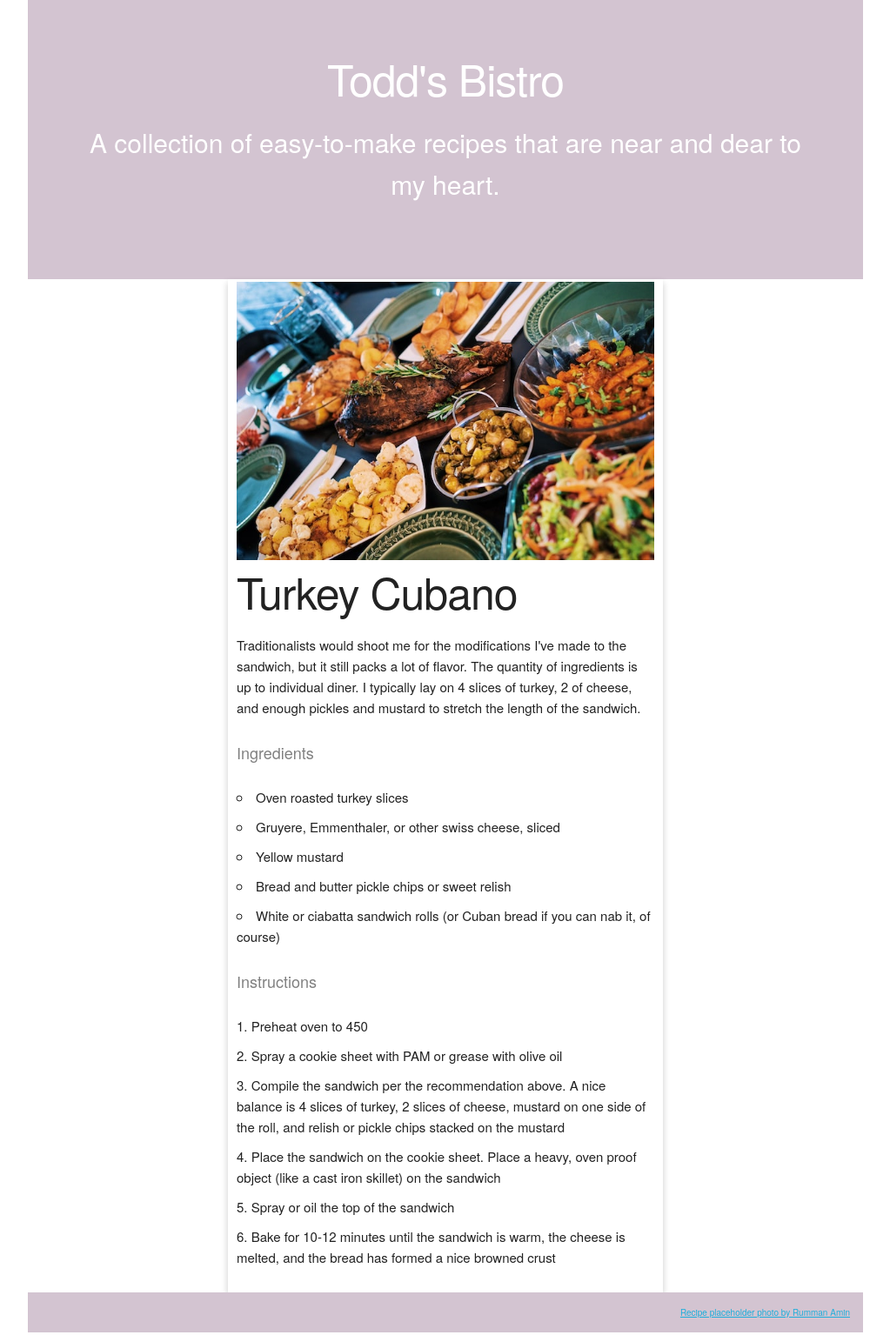
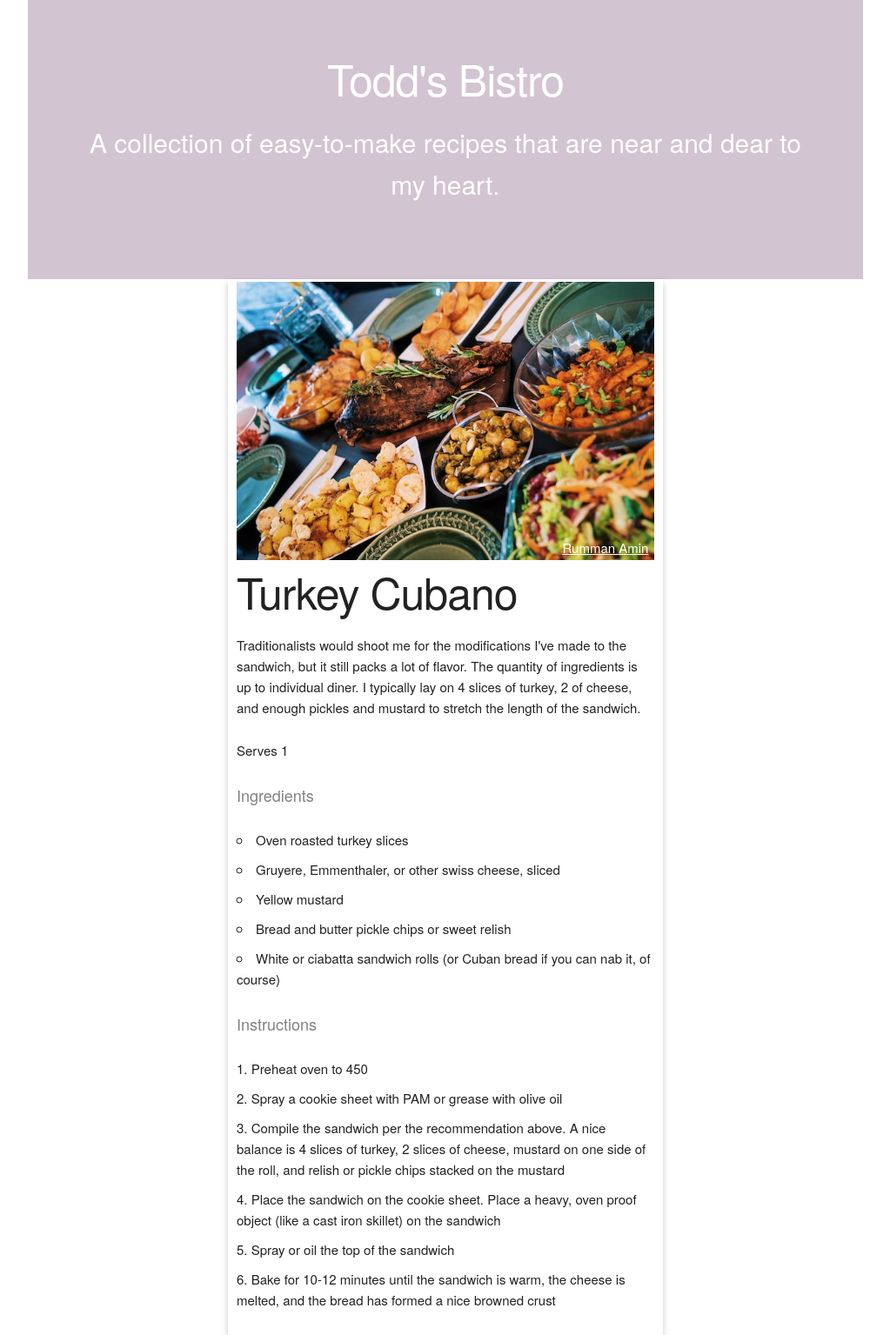
Before and after one commit to trbittner/recipes, a Jekyll site: the page built from index.html, in a window 1280 px wide. Shown: the whole page at 87% size, without its empty margins (128-1151 px from the left). Built offline with Jekyll 4.4.1, drawn with Linux system fonts in a browser that asks for light colours.

Commit message:
Repositioned the attribution link to coincide with the image placement.

```diff
--- a/assets/css/recipe.css
+++ b/assets/css/recipe.css
@@ -27,12 +27,13 @@
   font-size: 30px;
 }
 
-.footer {
-  left: 0;
-  bottom: 0;
-  padding: 15px;
-  background: #d3c4d1ff;
-  color: #777777;
-  text-align: right;
-  font-size: 10px;
+.image-div {
+  position: relative;
 }
+
+.placeholder-image {
+  position: absolute;
+  top:90%;
+  left:78%;
+  color: white;
+}
--- a/index.html
+++ b/index.html
@@ -13,12 +13,18 @@ title: home
                 <p>A collection of easy-to-make recipes that are near and dear to my heart.</p>
             </div>
             <div class="card">
-                <img src="assets/images/recipe-placeholder.jpg" alt="Recipe Placeholder" style="width:100%">
+                <div class="image-div">
+                    <img src="assets/images/recipe-placeholder.jpg" alt="Recipe Placeholder" style="width:100%">
+                    <a class="placeholder-image" href="https://unsplash.com/photos/nKs-oXRGGEg">Rumman Amin</a>
+                </div>
                 <h1>Turkey Cubano</h1>
                 <p>
                     Traditionalists would shoot me for the modifications I've made to the sandwich, but it still packs a lot of flavor.
                     The quantity of ingredients is up to individual diner.  I typically lay on 4 slices of turkey, 2 of cheese, and enough
                     pickles and mustard to stretch the length of the sandwich.
+                </p>
+                <p class="servings">
+                    Serves 1
                 </p>
                 <p class="title">Ingredients</p>
                 <ul>
@@ -39,9 +45,6 @@ title: home
                     <li>Bake for 10-12 minutes until the sandwich is warm, the cheese is melted, and the bread has formed a nice browned crust</li>
                 </ol>
             </div>
-            <div class="footer">
-                <a href="https://unsplash.com/photos/nKs-oXRGGEg">Recipe placeholder photo by Rumman Amin</a>
-            </div>
         </div>
     </div>
 </div>
```
Also changed, not shown: README.md.
